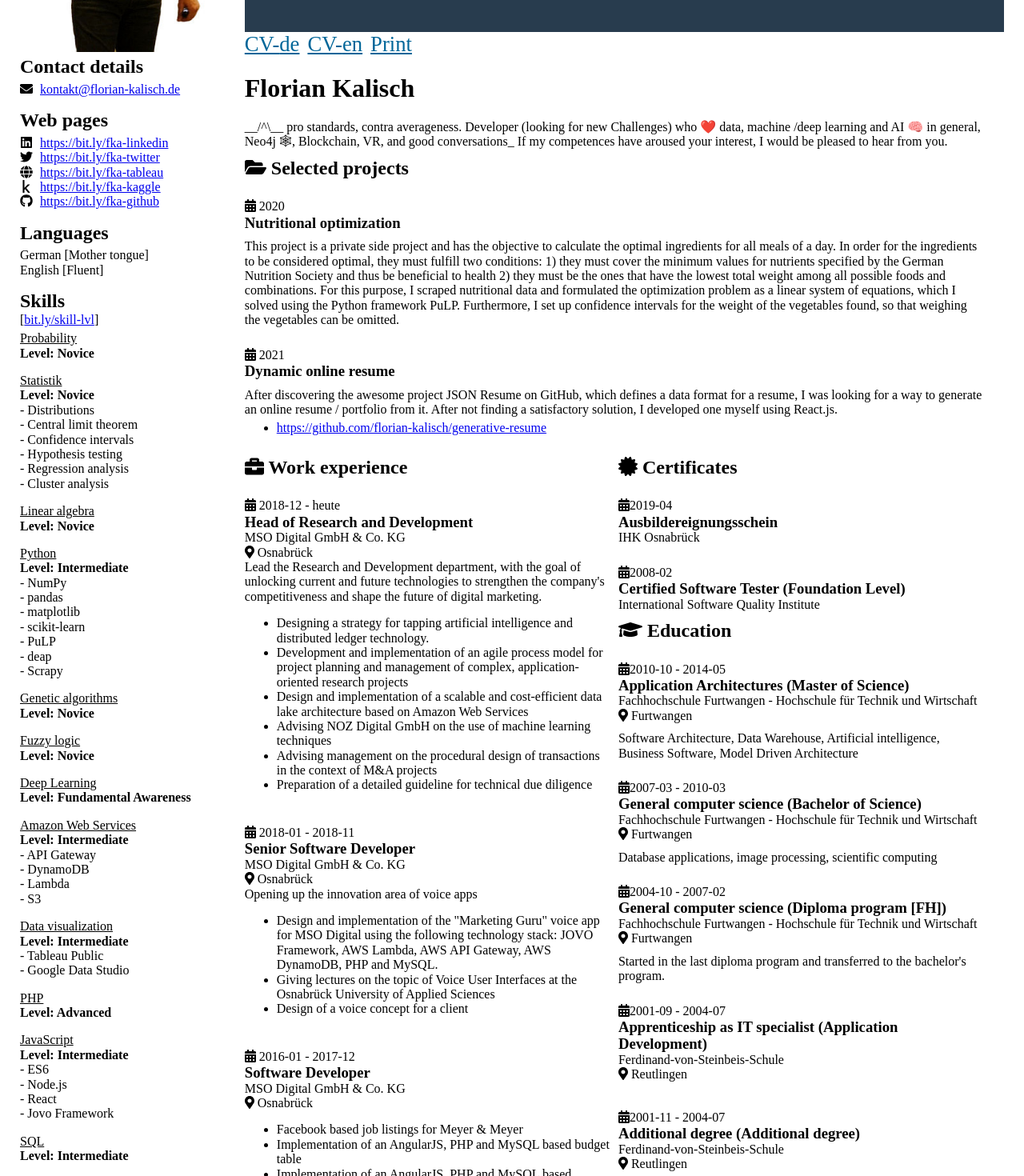
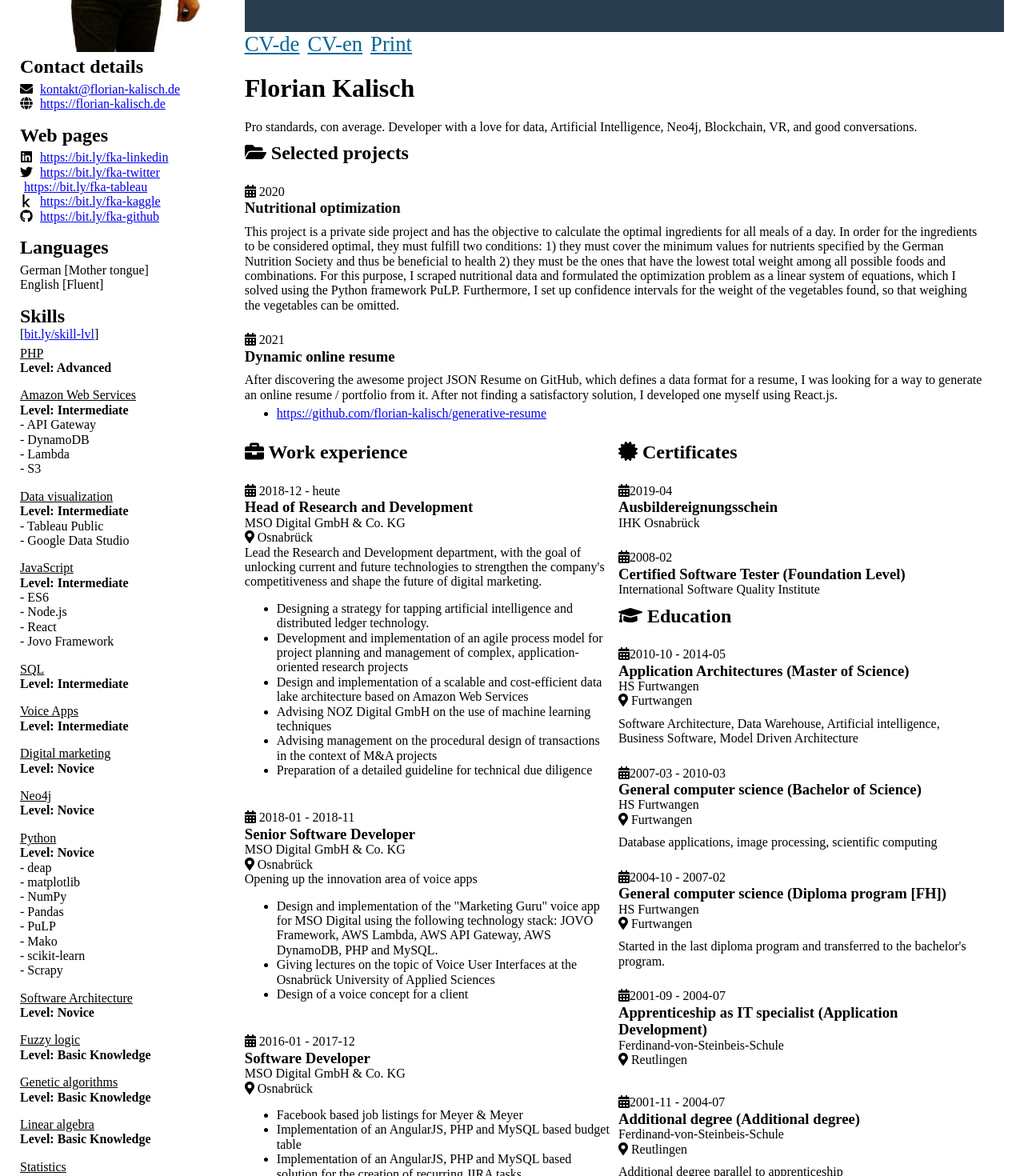
Before and after one commit to florian-kalisch/generative-resume, a React (Create React App) app: page / in a window 1280 px wide. Shown: the part 340-1810 px from the top of the page at 80% size. Built offline with nearby package versions, Linux system fonts and the light colour scheme.

Commit message:
some old changes

```diff
--- a/src/CvSideBarContact.js
+++ b/src/CvSideBarContact.js
@@ -30,6 +30,7 @@ function CvSideBarContact(props) {
         </h2>
         <ul>
           <li><i><FontAwesomeIcon icon="envelope"/></i> <span><a href={props.email}>{props.email}</a></span></li>
+          <li><i><FontAwesomeIcon icon="globe"/></i> <span><a href={props.url}>{props.url}</a></span></li>
         </ul>
 
         <h2>
--- a/src/CvSidebar.js
+++ b/src/CvSidebar.js
@@ -25,7 +25,7 @@ function CvSidebar(props) {
 
     <aside id="sidebar">
 
-      <CvSideBarContact contact={props.contact.profiles} email={props.contact.email}/>
+      <CvSideBarContact contact={props.contact.profiles} email={props.contact.email} url={props.contact.url}/>
 
       <CvSideBarLanguages languages={props.languages}/>
 
--- a/src/translations/de/resume_data.json
+++ b/src/translations/de/resume_data.json
@@ -2,20 +2,23 @@
   "basics": {
     "name": "Florian Kalisch",
     "label": "",
-    "summary": "__/^\\__ Pro Standards, Kontra Durchschnittlichkeit. Entwickler (auf der Suche nach neuen Herausforderungen), der Daten ❤️, machine / deep learning und KI 🧠 im Allgemeinen, Neo4j 🕸, Blockchain, VR, und gute Unterhaltungen_ Falls meine Kompetenzen Ihr Interesse geweckt haben, freue ich mich über eine Kontaktaufnahme.",
+    "summary": "Pro Standards, Kontra Durchschnittlichkeit. Entwickler mit einem Faible für Daten, Künstliche Intelligenz, Neo4j, Blockchain, VR und gute Unterhaltungen.",
     "photo": "me.jpeg",
     "banner": "vision.svg",
+    "phone": "",
     "email": "kontakt@florian-kalisch.de",
+    "birthday": "06.12.1983",
+    "relationship": "ledig",
     "location": {
-      "address": "",
-      "postalCode": "",
-      "city": "",
+      "address": "Natruper Str. 127",
+      "postalCode": "49076",
+      "city": "Osnabrück",
       "countryCode": ""
     },
     "creationDate": "2020-01-04",
     "lastEditedDate": "2020-01-06",
-    "version": "1.1.0",
-    "website": "florian-kalisch.de",
+    "version": "1.2.0",
+    "url": "https://florian-kalisch.de",
     "profiles": [
       {
         "network": "linkedin",
@@ -33,7 +36,7 @@
         "network": "tableau",
         "username": "florian.kalisch",
         "url": "https://bit.ly/fka-tableau",
-        "fa": "globe"
+        "fa": "table"
       },
       {
         "network": "kaggle",
@@ -81,7 +84,7 @@
     },
     {
       "company": "MSO Digital GmbH & Co. KG",
-      "summary": "",
+      "summary": " ",
       "position": "Software Developer",
       "startDate": "2016-01-01",
       "endDate": "2017-12-31",
@@ -96,7 +99,7 @@
     },
     {
       "company": "MSO Digital GmbH & Co. KG",
-      "summary": "",
+      "summary": " ",
       "position": "Junior Software Developer",
       "startDate": "2014-09-15",
       "endDate": "2015-12-31",
@@ -206,7 +209,7 @@
   ],
   "education": [
     {
-      "institution": "Fachhochschule Furtwangen - Hochschule für Technik und Wirtschaft",
+      "institution": "HS Furtwangen",
       "area": "Application Architectures",
       "studyType": "Master of Science",
       "startDate": "2010-10-01",
@@ -215,7 +218,7 @@
       "description": "Software Architecture, Data Warehouse, Künstliche Intelligenz, Business Software, Model Driven Architecture"
     },
     {
-      "institution": "Fachhochschule Furtwangen - Hochschule für Technik und Wirtschaft",
+      "institution": "HS Furtwangen",
       "area": "Allgemeine Informatik",
       "studyType": "Bachelor of Science",
       "startDate": "2007-03-01",
@@ -224,7 +227,7 @@
       "description": "Datenbankapplikationen, Bildverarbeitung, Scientific-Computing"
     },
     {
-      "institution": "Fachhochschule Furtwangen - Hochschule für Technik und Wirtschaft",
+      "institution": "HS Furtwangen",
       "area": "Allgemeine Informatik",
       "studyType": "Diplomstudiengang [FH]",
       "startDate": "2004-10-01",
@@ -238,7 +241,8 @@
       "studyType": "Anwendungsentwicklung",
       "startDate": "2001-09-01",
       "endDate": "2004-07-05",
-      "location": "Reutlingen"
+      "location": "Reutlingen",
+      "description": " "
     },
     {
       "institution": "Ferdinand-von-Steinbeis-Schule",
@@ -253,60 +257,9 @@
   "skillEvaluationSchemaReference": "",
   "skills": [
     {
-      "name": "Wahrscheinlichkeitsrechnung",
-      "level": "Novice",
-      "levelNumeric": "2",
-      "keywords": []
-    },
-    {
-      "name": "Statistik",
-      "level": "Novice",
-      "levelNumeric": "2",
-      "keywords": [
-        "Distributionen",
-        "Zentraler Grenzwertsatz",
-        "Konfidenzintervalle",
-        "Hypothesentest",
-        "Regressionsanalyse",
-        "Clusteranalyse"
-      ]
-    },
-    {
-      "name": "Lineare Algebra",
-      "level": "Novice",
-      "levelNumeric": "2",
-      "keywords": []
-    },
-    {
-      "name": "Python",
-      "level": "Intermediate",
-      "levelNumeric": "3",
-      "keywords": [
-        "NumPy",
-        "pandas",
-        "matplotlib",
-        "scikit-learn",
-        "PuLP",
-        "deap",
-        "Scrapy"
-      ]
-    },
-    {
-      "name": "Genetische Algorithmen",
-      "level": "Novice",
-      "levelNumeric": "2",
-      "keywords": []
-    },
-    {
-      "name": "Fuzzylogik",
-      "level": "Novice",
-      "levelNumeric": "2",
-      "keywords": []
-    },
-    {
-      "name": "Deep Learning",
-      "level": "Fundamental Awareness",
-      "levelNumeric": "1",
+      "name": "PHP",
+      "level": "Advanced",
+      "levelNumeric": "4",
       "keywords": []
     },
     {
@@ -330,12 +283,6 @@
       ]
     },
     {
-      "name": "PHP",
-      "level": "Advanced",
-      "levelNumeric": "4",
-      "keywords": []
-    },
-    {
       "name": "JavaScript",
       "level": "Intermediate",
       "levelNumeric": "3",
@@ -353,16 +300,37 @@
       "keywords": []
     },
     {
+      "name": "Voice Apps",
+      "level": "Intermediate",
+      "levelNumeric": "3",
+      "keywords": []
+    },
+    {
+      "name": "Digitales Marketing",
+      "level": "Novice",
+      "levelNumeric": "2",
+      "keywords": []
+    },
+    {
       "name": "Neo4j",
       "level": "Novice",
       "levelNumeric": "2",
       "keywords": []
     },
     {
-      "name": "Voice Apps",
-      "level": "Intermediate",
-      "levelNumeric": "3",
-      "keywords": []
+      "name": "Python",
+      "level": "Novice",
+      "levelNumeric": "2",
+      "keywords": [
+        "deap",
+        "matplotlib",
+        "NumPy",
+        "Pandas",
+        "PuLP",
+        "Mako",
+        "scikit-learn",
+        "Scrapy"
+      ]
     },
     {
       "name": "Softwarearchitektur",
@@ -371,10 +339,29 @@
       "keywords": []
     },
     {
-      "name": "Digitales Marketing",
-      "level": "Novice",
-      "levelNumeric": "2",
+      "name": "Fuzzylogik",
+      "level": "Basic Knowledge",
+      "levelNumeric": "1",
       "keywords": []
+    },
+    {
+      "name": "Genetische Algorithmen",
+      "level": "Basic Knowledge",
+      "levelNumeric": "1",
+      "keywords": []
+    },
+    {
+      "name": "Lineare Algebra",
+      "level": "Basic Knowledge",
+      "levelNumeric": "1",
+      "keywords": []
+    },
+    {
+      "name": "Statistik",
+      "level": "Basic Knowledge",
+      "levelNumeric": "1",
+      "keywords": [
+      ]
     }
   ],
   "languages": [
--- a/src/translations/de/resume_lng.json
+++ b/src/translations/de/resume_lng.json
@@ -8,6 +8,7 @@
         "education": "Bildung",
         "languages": "Sprachen",
         "level": "Niveau",
-        "certificates": "Zertifikate"
+        "certificates": "Zertifikate",
+        "about": "Über mich"
     }
 }
--- a/src/translations/en/resume_data.json
+++ b/src/translations/en/resume_data.json
@@ -2,20 +2,23 @@
   "basics": {
     "name": "Florian Kalisch",
     "label": "",
-    "summary": "__/^\\__ pro standards, contra averageness. Developer (looking for new Challenges) who ❤️ data, machine /deep learning and AI 🧠 in general, Neo4j 🕸, Blockchain, VR, and good conversations_ If my competences have aroused your interest, I would be pleased to hear from you.",
+    "summary": "Pro standards, con average. Developer with a love for data, Artificial Intelligence, Neo4j, Blockchain, VR, and good conversations.",
     "photo": "me.jpeg",
     "banner": "vision.svg",
+    "phone": "",
     "email": "kontakt@florian-kalisch.de",
+    "birthday": "06.12.1983",
+    "relationship": "single",
     "location": {
-      "address": "",
-      "postalCode": "",
-      "city": "",
+      "address": "Natruper Str. 127",
+      "postalCode": "49076",
+      "city": "Osnabrück",
       "countryCode": ""
     },
     "creationDate": "2020-01-04",
     "lastEditedDate": "2020-01-06",
-    "version": "1.1.0",
-    "website": "florian-kalisch.de",
+    "version": "1.2.0",
+    "url": "https://florian-kalisch.de",
     "profiles": [
       {
         "network": "linkedin",
@@ -33,7 +36,7 @@
         "network": "tableau",
         "username": "florian.kalisch",
         "url": "https://bit.ly/fka-tableau",
-        "fa": "globe"
+        "fa": "table"
       },
       {
         "network": "kaggle",
@@ -55,7 +58,7 @@
       "summary": "Lead the Research and Development department, with the goal of unlocking current and future technologies to strengthen the company's competitiveness and shape the future of digital marketing.",
       "position": "Head of Research and Development",
       "startDate": "2018-12-01",
-      "endDate": "present",
+      "endDate": "",
       "location": "Osnabrück",
       "highlights": [
         "Designing a strategy for tapping artificial intelligence and distributed ledger technology.",
@@ -81,7 +84,7 @@
     },
     {
       "company": "MSO Digital GmbH & Co. KG",
-      "summary": "",
+      "summary": " ",
       "position": "Software Developer",
       "startDate": "2016-01-01",
       "endDate": "2017-12-31",
@@ -96,7 +99,7 @@
     },
     {
       "company": "MSO Digital GmbH & Co. KG",
-      "summary": "",
+      "summary": " ",
       "position": "Junior Software Developer",
       "startDate": "2014-09-15",
       "endDate": "2015-12-31",
@@ -119,7 +122,7 @@
       "location": "Munich",
       "highlights": [
         "Definition of the research questions",
-      	"Anforderungsanalyse",
+        "Requirements analysis",
         "Design of the system-architecture",
         "Building a skill graph",
         "Development of a Chrome extension (client)",
@@ -168,7 +171,7 @@
       "highlights": [
         "Performance testing of database systems",
         "Conception of a C++ API for the recording of driving data",
-      	"Entwurf eines Datenbankdesigns zur Verwaltung der Fahrdaten sowie zugehörigen Metadaten",
+        "Design of a database for the management of driving data and related metadata",
         "Conception of a web application (based on the Spring framework)",
         "Presentation of the project status at an international project meeting in Stockholm",
         "Writing of a 70 page report in English language"
@@ -206,7 +209,7 @@
   ],
   "education": [
     {
-      "institution": "Fachhochschule Furtwangen - Hochschule für Technik und Wirtschaft",
+      "institution": "HS Furtwangen",
       "area": "Application Architectures",
       "studyType": "Master of Science",
       "startDate": "2010-10-01",
@@ -215,7 +218,7 @@
       "description": "Software Architecture, Data Warehouse, Artificial intelligence, Business Software, Model Driven Architecture"
     },
     {
-      "institution": "Fachhochschule Furtwangen - Hochschule für Technik und Wirtschaft",
+      "institution": "HS Furtwangen",
       "area": "General computer science",
       "studyType": "Bachelor of Science",
       "startDate": "2007-03-01",
@@ -224,7 +227,7 @@
       "description": "Database applications, image processing, scientific computing"
     },
     {
-      "institution": "Fachhochschule Furtwangen - Hochschule für Technik und Wirtschaft",
+      "institution": "HS Furtwangen",
       "area": "General computer science",
       "studyType": "Diploma program [FH]",
       "startDate": "2004-10-01",
@@ -238,7 +241,8 @@
       "studyType": "Application Development",
       "startDate": "2001-09-01",
       "endDate": "2004-07-05",
-      "location": "Reutlingen"
+      "location": "Reutlingen",
+      "description": " "
     },
     {
       "institution": "Ferdinand-von-Steinbeis-Schule",
@@ -253,60 +257,9 @@
   "skillEvaluationSchemaReference": "",
   "skills": [
     {
-      "name": "Probability",
-      "level": "Novice",
-      "levelNumeric": "2",
-      "keywords": []
-    },
-    {
-      "name": "Statistik",
-      "level": "Novice",
-      "levelNumeric": "2",
-      "keywords": [
-        "Distributions",
-        "Central limit theorem",
-        "Confidence intervals",
-        "Hypothesis testing",
-        "Regression analysis",
-        "Cluster analysis"
-      ]
-    },
-    {
-      "name": "Linear algebra",
-      "level": "Novice",
-      "levelNumeric": "2",
-      "keywords": []
-    },
-    {
-      "name": "Python",
-      "level": "Intermediate",
-      "levelNumeric": "3",
-      "keywords": [
-        "NumPy",
-        "pandas",
-        "matplotlib",
-        "scikit-learn",
-        "PuLP",
-        "deap",
-        "Scrapy"
-      ]
-    },
-    {
-      "name": "Genetic algorithms",
-      "level": "Novice",
-      "levelNumeric": "2",
-      "keywords": []
-    },
-    {
-      "name": "Fuzzy logic",
-      "level": "Novice",
-      "levelNumeric": "2",
-      "keywords": []
-    },
-    {
-      "name": "Deep Learning",
-      "level": "Fundamental Awareness",
-      "levelNumeric": "1",
+      "name": "PHP",
+      "level": "Advanced",
+      "levelNumeric": "4",
       "keywords": []
     },
     {
@@ -330,12 +283,6 @@
       ]
     },
     {
-      "name": "PHP",
-      "level": "Advanced",
-      "levelNumeric": "4",
-      "keywords": []
-    },
-    {
       "name": "JavaScript",
       "level": "Intermediate",
       "levelNumeric": "3",
@@ -353,16 +300,37 @@
       "keywords": []
     },
     {
+      "name": "Voice Apps",
+      "level": "Intermediate",
+      "levelNumeric": "3",
+      "keywords": []
+    },
+    {
+      "name": "Digital marketing",
+      "level": "Novice",
+      "levelNumeric": "2",
+      "keywords": []
+    },
+    {
       "name": "Neo4j",
       "level": "Novice",
       "levelNumeric": "2",
       "keywords": []
     },
     {
-      "name": "Voice Apps",
-      "level": "Intermediate",
-      "levelNumeric": "3",
-      "keywords": []
+      "name": "Python",
+      "level": "Novice",
+      "levelNumeric": "2",
+      "keywords": [
+        "deap",
+        "matplotlib",
+        "NumPy",
+        "Pandas",
+        "PuLP",
+        "Mako",
+        "scikit-learn",
+        "Scrapy"
+      ]
     },
     {
       "name": "Software Architecture",
@@ -371,10 +339,29 @@
       "keywords": []
     },
     {
-      "name": "Digital marketing",
-      "level": "Novice",
-      "levelNumeric": "2",
+      "name": "Fuzzy logic",
+      "level": "Basic Knowledge",
+      "levelNumeric": "1",
       "keywords": []
+    },
+    {
+      "name": "Genetic algorithms",
+      "level": "Basic Knowledge",
+      "levelNumeric": "1",
+      "keywords": []
+    },
+    {
+      "name": "Linear algebra",
+      "level": "Basic Knowledge",
+      "levelNumeric": "1",
+      "keywords": []
+    },
+    {
+      "name": "Statistics",
+      "level": "Basic Knowledge",
+      "levelNumeric": "1",
+      "keywords": [
+      ]
     }
   ],
   "languages": [
--- a/src/translations/en/resume_lng.json
+++ b/src/translations/en/resume_lng.json
@@ -8,6 +8,7 @@
         "education": "Education",
         "languages": "Languages",
         "level": "Level",
-        "certificates": "Certificates"
+        "certificates": "Certificates",
+        "about": "About me"
     }
 }
```
Also changed, not shown: 1 other file (tests, documents, lock files or other folders). Lines whose indentation alone changed are shown as unchanged.
